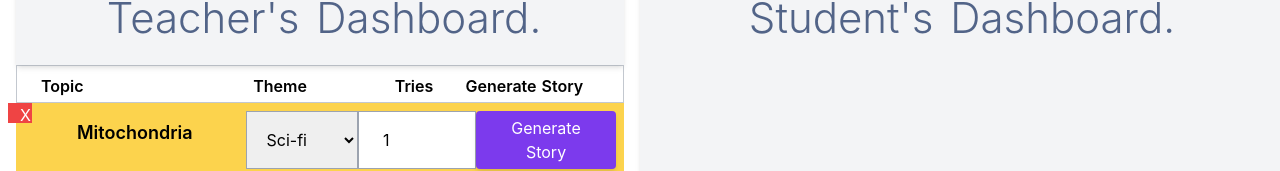
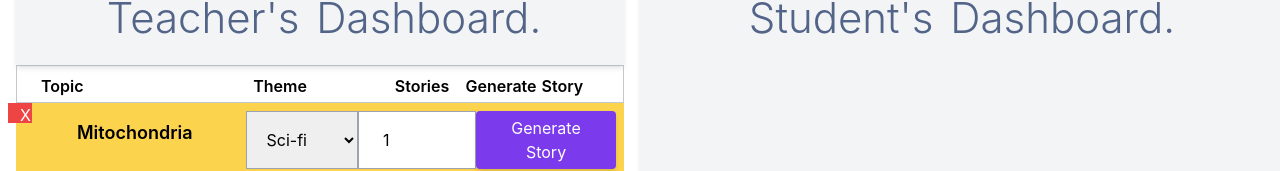
Before and after one commit to SuharshTyagii/Alfee, a Nuxt app: page / in a window 1280 px wide. Shown: the part 320-491 px from the top of the page. Built offline with nearby package versions, Linux system fonts and the light colour scheme.

Commit message:
tries to stories

```diff
--- a/pages/index.vue
+++ b/pages/index.vue
@@ -23,7 +23,7 @@
           <div class="grid pt-2 pb-1 font-semibold border-gray-400 px-6 center text-left border-opacity-60 border grid-cols-8  gap-2">
               <div class="col-span-3">Topic</div>
               <div class="col-span-2">Theme</div>
-              <div>Tries</div>
+              <div>Stories</div>
               <div class="col-span-2">Generate Story</div>
 
           </div>
```
